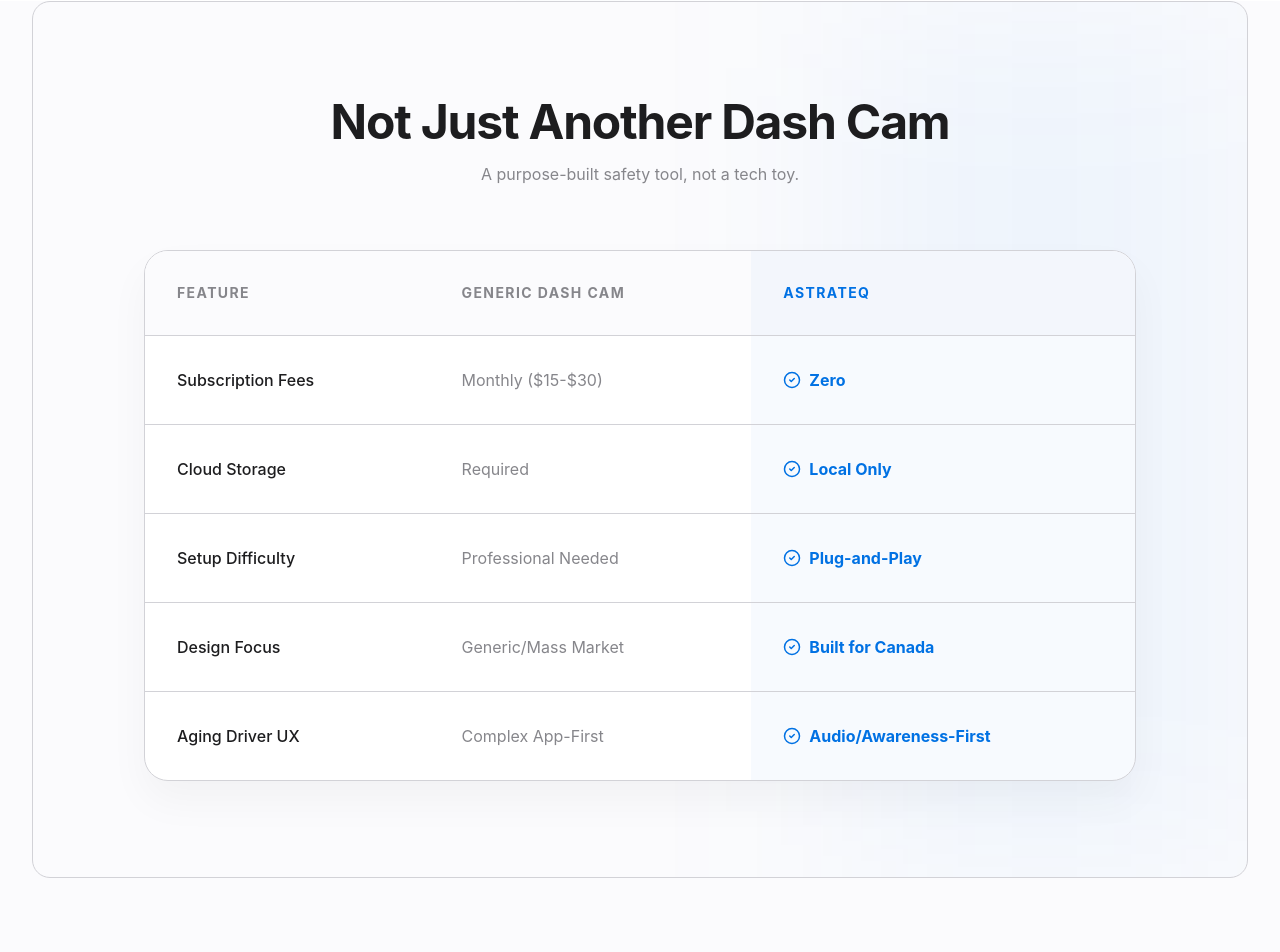
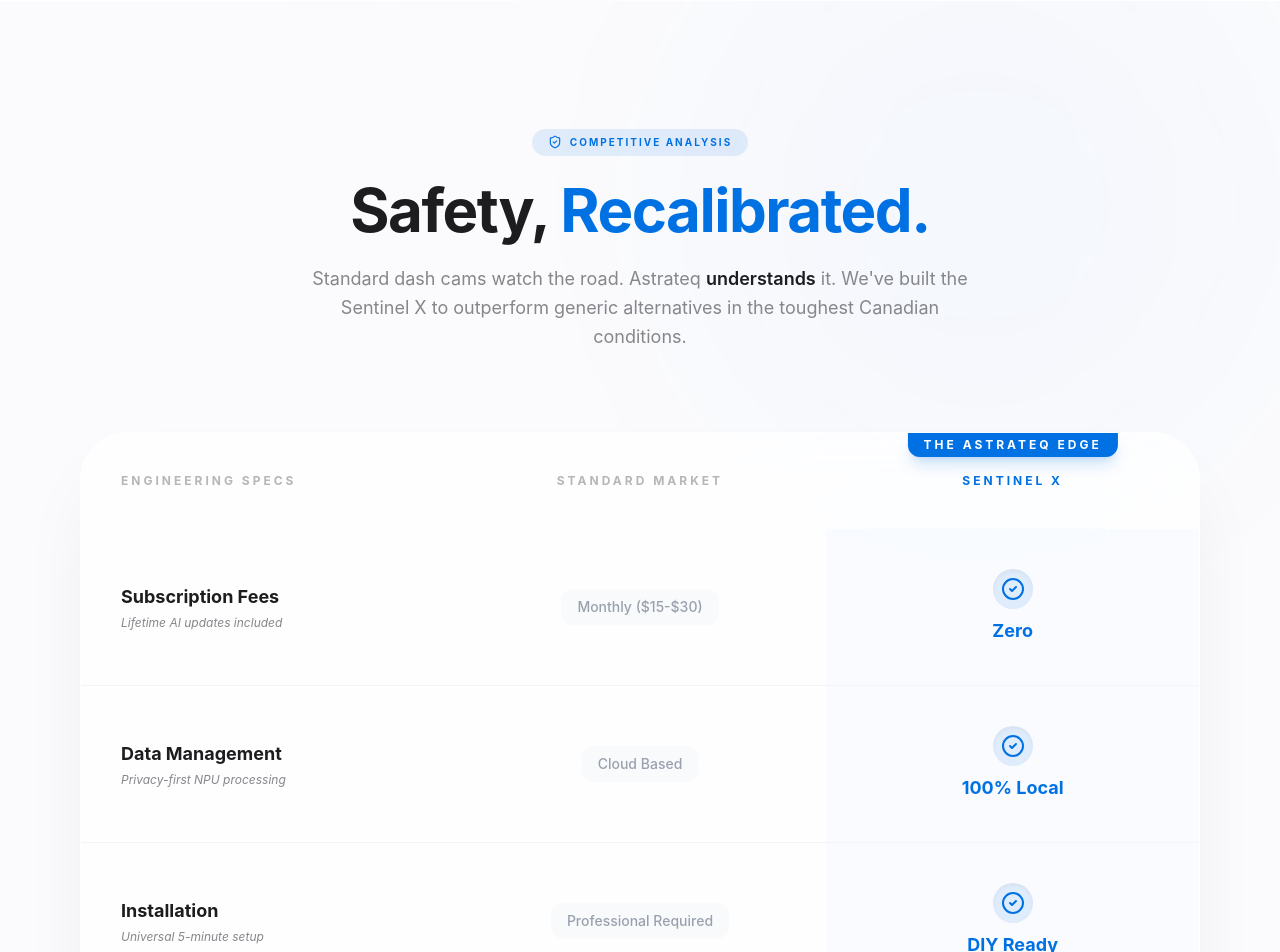
Before and after one commit to MaverickKing17/astrateq-prelaunch-funnel, a React (Vite) app: page / in a window 1280 px wide. Shown: the part 2831-3783 px from the top of the page. Built offline with nearby package versions, Linux system fonts and the light colour scheme.

Commit message:
feat: Enhance comparison section with detailed benefits
Adds more specific details and improves visual presentation for the product comparison section, highlighting Astrateq's unique advantages.

```diff
--- a/src/App.tsx
+++ b/src/App.tsx
@@ -499,48 +499,106 @@
 
 const ComparisonSection = () => {
   const rows = [
-    { label: "Subscription Fees", generic: "Monthly ($15-$30)", astrateq: "Zero" },
-    { label: "Cloud Storage", generic: "Required", astrateq: "Local Only" },
-    { label: "Setup Difficulty", generic: "Professional Needed", astrateq: "Plug-and-Play" },
-    { label: "Design Focus", generic: "Generic/Mass Market", astrateq: "Built for Canada" },
-    { label: "Aging Driver UX", generic: "Complex App-First", astrateq: "Audio/Awareness-First" },
+    { label: "Subscription Fees", generic: "Monthly ($15-$30)", astrateq: "Zero", detail: "Lifetime AI updates included" },
+    { label: "Data Management", generic: "Cloud Based", astrateq: "100% Local", detail: "Privacy-first NPU processing" },
+    { label: "Installation", generic: "Professional Required", astrateq: "DIY Ready", detail: "Universal 5-minute setup" },
+    { label: "Canadian Climate", generic: "Mass Market", astrateq: "Pure Winter", detail: "Tested at -30°C across Canada" },
+    { label: "Hazard Alerts", generic: "Standard Visual", astrateq: "AI Audio-Guided", detail: "Calibrated for icy road cues" },
   ];
 
   return (
-    <section className="py-24 bg-brand-bg rounded-apple-card mx-4 sm:mx-8 mb-24 overflow-hidden relative border border-brand-border" id="comparison">
-      <div className="absolute top-0 right-0 w-1/3 h-full bg-brand-primary/5 blur-[100px] pointer-events-none" />
+    <section className="py-32 relative overflow-hidden" id="comparison">
+      {/* Dynamic Background */}
+      <div className="absolute top-0 left-0 w-full h-full bg-[#fbfbfd]" />
+      <div className="absolute -top-24 right-0 w-[600px] h-[600px] bg-brand-primary/5 rounded-full blur-[120px] pointer-events-none animate-pulse" />
+      <div className="absolute bottom-0 left-0 w-[400px] h-[400px] bg-brand-cyan/5 rounded-full blur-[100px] pointer-events-none" />
 
-      <div className="max-w-5xl mx-auto px-4 relative z-10">
-        <div className="text-center mb-16">
-          <h2 className="text-3xl md:text-5xl font-bold mb-4 tracking-tight">Not Just Another Dash Cam</h2>
-          <p className="text-brand-gray">A purpose-built safety tool, not a tech toy.</p>
+      <div className="max-w-6xl mx-auto px-4 relative z-10">
+        <div className="text-center mb-20 space-y-6">
+          <motion.div
+            initial={{ opacity: 0, y: 10 }}
+            whileInView={{ opacity: 1, y: 0 }}
+            className="inline-flex items-center gap-2 px-4 py-1.5 rounded-full bg-brand-primary/10 text-brand-primary text-[10px] font-bold uppercase tracking-[0.2em]"
+          >
+            <ShieldCheck size={14} /> Competitive Analysis
+          </motion.div>
+          <h2 className="text-4xl md:text-6xl font-bold tracking-tight text-brand-dark">
+            Safety, <span className="text-brand-primary">Recalibrated.</span>
+          </h2>
+          <p className="text-brand-gray text-lg max-w-2xl mx-auto leading-relaxed">
+            Standard dash cams watch the road. Astrateq <span className="font-semibold text-brand-dark">understands</span> it. We've built the Sentinel X to outperform generic alternatives in the toughest Canadian conditions.
+          </p>
         </div>
 
-        <div className="overflow-x-auto bg-white rounded-3xl border border-brand-border shadow-premium">
-          <table className="w-full text-left border-collapse min-w-[600px]">
+        <motion.div
+          initial={{ opacity: 0, y: 30 }}
+          whileInView={{ opacity: 1, y: 0 }}
+          viewport={{ once: true }}
+          className="bg-white/70 backdrop-blur-2xl rounded-[48px] border border-white shadow-[0_40px_80px_-20px_rgba(0,0,0,0.08)] overflow-hidden"
+        >
+          <div className="overflow-x-auto">
+            <table className="w-full text-left border-collapse min-w-[800px]">
               <thead>
-              <tr className="border-b border-brand-border bg-brand-bg">
-                <th className="p-8 text-sm font-bold uppercase tracking-widest text-brand-gray">Feature</th>
-                <th className="p-8 text-sm font-bold uppercase tracking-widest text-brand-gray">Generic Dash Cam</th>
-                <th className="p-8 text-sm font-bold uppercase tracking-widest text-brand-primary bg-brand-primary/[0.03]">Astrateq</th>
+                <tr>
+                  <th className="p-10 text-xs font-bold uppercase tracking-[0.25em] text-brand-gray/60 w-1/3">Engineering Specs</th>
+                  <th className="p-10 text-xs font-bold uppercase tracking-[0.25em] text-brand-gray/60 w-1/3 text-center">Standard Market</th>
+                  <th className="p-10 text-xs font-bold uppercase tracking-[0.25em] text-brand-primary w-1/3 text-center relative">
+                    <div className="absolute top-0 left-1/2 -translate-x-1/2 px-4 py-1 bg-brand-primary text-white rounded-b-xl shadow-lg shadow-brand-primary/20 whitespace-nowrap">
+                      THE ASTRATEQ EDGE
+                    </div>
+                    SENTINEL X
+                  </th>
                 </tr>
               </thead>
-            <tbody>
+              <tbody className="divide-y divide-gray-100">
                 {rows.map((row, i) => (
-                <tr key={i} className="border-b border-brand-border last:border-0 hover:bg-brand-bg transition-colors group">
-                  <td className="p-8 font-medium text-brand-dark">{row.label}</td>
-                  <td className="p-8 text-brand-gray">{row.generic}</td>
-                  <td className="p-8 text-brand-primary font-bold bg-brand-primary/[0.03] group-hover:bg-brand-primary/[0.06] transition-colors">
-                    <div className="flex items-center gap-2">
-                      <CheckCircle2 size={18} />
-                      {row.astrateq}
+                  <motion.tr
+                    key={i}
+                    initial={{ opacity: 0, x: -10 }}
+                    whileInView={{ opacity: 1, x: 0 }}
+                    transition={{ delay: i * 0.1 }}
+                    className="group"
+                  >
+                    <td className="p-10">
+                      <div className="space-y-1">
+                        <p className="font-bold text-lg text-brand-dark group-hover:text-brand-primary transition-colors">{row.label}</p>
+                        <p className="text-xs text-brand-gray italic">{row.detail}</p>
                       </div>
                     </td>
-                </tr>
+                    <td className="p-10 text-center">
+                      <span className="inline-flex items-center px-4 py-2 rounded-xl bg-gray-50 text-gray-400 font-medium text-sm">
+                        {row.generic}
+                      </span>
+                    </td>
+                    <td className="p-10 text-center relative bg-brand-primary/[0.02]">
+                      <div className="flex flex-col items-center gap-2">
+                        <div className="w-10 h-10 rounded-full bg-brand-primary/10 flex items-center justify-center text-brand-primary shadow-inner">
+                          <CheckCircle2 size={24} />
+                        </div>
+                        <span className="font-bold text-brand-primary text-lg">{row.astrateq}</span>
+                      </div>
+                    </td>
+                  </motion.tr>
                 ))}
               </tbody>
             </table>
           </div>
+
+          <div className="p-10 bg-brand-dark text-white flex flex-col md:flex-row items-center justify-between gap-8">
+            <div className="flex items-center gap-6">
+              <div className="w-14 h-14 bg-white/10 rounded-2xl flex items-center justify-center text-brand-cyan">
+                <Lock size={28} />
+              </div>
+              <div className="space-y-1 text-center md:text-left">
+                <p className="font-bold truncate">Risk-Free Priority Reservation</p>
+                <p className="text-sm text-white/60">Fully refundable $25 deposit secures Batch 01 Pricing.</p>
+              </div>
+            </div>
+            <a href="#reserve" className="px-10 py-5 bg-white text-brand-dark rounded-full font-bold hover:scale-105 transition-transform flex items-center gap-3 shadow-xl">
+              Reserve My Unit <ArrowUp className="rotate-45" size={18} />
+            </a>
+          </div>
+        </motion.div>
       </div>
     </section>
   );
@@ -550,14 +608,14 @@
   const [isOpen, setIsOpen] = useState(false);
 
   return (
-    <div className="border-b border-brand-border">
+    <div className={`rounded-2xl transition-all duration-300 ${isOpen ? 'bg-white shadow-xl scale-[1.02] border-brand-primary/20' : 'bg-white/50 border-brand-border hover:bg-white'} border p-2 mb-4`}>
       <button
         onClick={() => setIsOpen(!isOpen)}
-        className="w-full text-left py-6 flex justify-between items-center group"
+        className="w-full text-left p-6 flex justify-between items-center group"
       >
-        <span className="text-lg font-bold text-brand-dark group-hover:text-brand-primary transition-colors">{question}</span>
-        <div className={`transition-transform duration-300 ${isOpen ? 'rotate-45' : ''}`}>
-          <Plus size={20} className="text-brand-gray" />
+        <span className={`text-lg font-bold transition-colors ${isOpen ? 'text-brand-primary' : 'text-brand-dark'} group-hover:text-brand-primary`}>{question}</span>
+        <div className={`w-8 h-8 rounded-full flex items-center justify-center transition-all duration-300 ${isOpen ? 'bg-brand-primary text-white rotate-45' : 'bg-brand-primary/10 text-brand-primary'}`}>
+          <Plus size={18} />
         </div>
       </button>
       <AnimatePresence>
@@ -568,7 +626,7 @@
             exit={{ height: 0, opacity: 0 }}
             className="overflow-hidden"
           >
-            <p className="pb-6 text-brand-gray leading-relaxed max-w-2xl">{answer}</p>
+            <p className="px-6 pb-6 text-brand-gray leading-relaxed">{answer}</p>
           </motion.div>
         )}
       </AnimatePresence>
@@ -1325,30 +1383,49 @@
 
       <PreLaunchTransparency />
 
-      <section className="py-24">
-        <div className="max-w-4xl mx-auto px-4">
-          <h2 className="text-3xl md:text-4xl font-bold mb-12 text-center tracking-tight">Frequently Asked Questions</h2>
-          <div className="space-y-2">
+      <section className="py-24 bg-brand-bg relative overflow-hidden">
+        <div className="absolute top-0 left-0 w-full h-24 bg-gradient-to-b from-white to-transparent" />
+        <div className="max-w-7xl mx-auto px-4 relative z-10">
+          <div className="text-center mb-16 space-y-4">
+            <h2 className="text-4xl md:text-5xl font-bold tracking-tight">Got Questions?</h2>
+            <p className="text-brand-gray text-lg">Everything you need to know about the Astrateq Sentinel X.</p>
+          </div>
+
+          <div className="grid md:grid-cols-2 gap-x-8 gap-y-2 max-w-6xl mx-auto">
             <FAQItem
               question="Is the $25 really refundable?"
-              answer="Yes, 100%. If you change your mind for any reason before we ship, just email our support team and you'll see a refund in 3-5 business days. No hoops to jump through."
+              answer="Yes, 100%. If you change your mind for any reason before we ship, just email our support team and you'll see a refund in 3-5 business days."
             />
             <FAQItem
-              question="When will I receive my Astrateq unit?"
-              answer="Currently, we are finalize our first production roadmap. You will receive regular status updates via email about the batch progress and estimated fulfillment timelines."
+              question="When will I receive my unit?"
+              answer="Currently, we are finalizing our production roadmap. You will receive regular status updates about batch progress and shipping timelines."
             />
             <FAQItem
-              question="Do I need a monthly subscription?"
-              answer="No. Unlike generic dash cams that charge monthly for 'premium cloud features', Astrateq processes everything locally. You own your data and your device with no hidden fees."
+              question="Is there a monthly fee?"
+              answer="No. Astrateq processes everything locally. You own your data and your device with zero hidden monthly subscription fees."
             />
             <FAQItem
-              question="Does it record audio inside the car?"
-              answer="Privacy is our core pillar. The Astra-Guard does NOT record cabin audio or video by default. It is strictly a road-facing awareness tool designed for safety, not surveillance."
+              question="Does it record cabin audio?"
+              answer="Privacy is our core pillar. The Sentinel X does NOT record cabin audio or video by default. It is strictly road-facing."
             />
             <FAQItem
-              question="Will it survive a Canadian winter?"
-              answer="We've tested our mount and processor at Alberta temperatures (-30°C). Our static adhesive is specifically designed to stay bonded during extreme temperature fluctuations."
+              question="Alberta winter safe?"
+              answer="Tested at -30°C. Our specific static adhesive is designed to stay bonded during extreme temperature fluctuations."
             />
+            <FAQItem
+              question="Can I install it myself?"
+              answer="Yes. It takes less than 5 minutes. Use our universal mount, route the cable through your trim, and plug into power."
+            />
+          </div>
+
+          <div className="mt-16 text-center">
+             <div className="inline-flex flex-col items-center p-8 bg-white rounded-3xl border border-brand-border shadow-premium">
+                <p className="text-brand-dark font-bold mb-4 font-display">Still have questions?</p>
+                <div className="flex gap-4">
+                  <button className="px-6 py-2 bg-brand-primary text-white rounded-full text-sm font-bold hover:scale-105 transition-transform shadow-lg shadow-brand-primary/20">Chat with us</button>
+                  <button className="px-6 py-2 border border-brand-border text-brand-dark rounded-full text-sm font-bold hover:bg-brand-bg transition-colors">Contact Support</button>
+                </div>
+             </div>
           </div>
         </div>
       </section>
```
Lines whose indentation alone changed are shown as unchanged.
